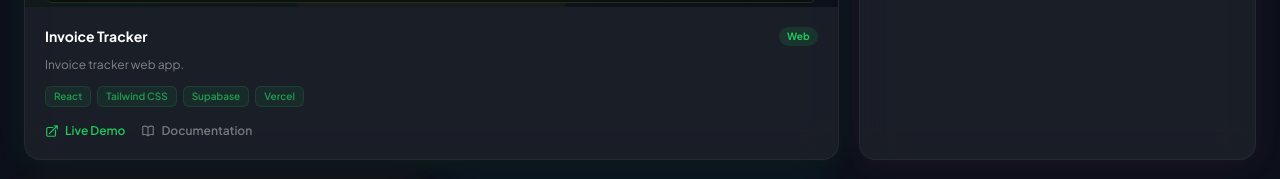
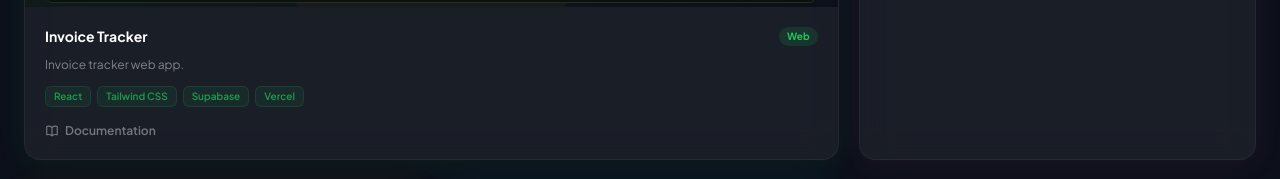
Before and after one commit to Pipip-zen/portofolio-website, a React (Vite) app: page / in a window 1280 px wide. Shown: the part 7520-7699 px from the top of the page. Built offline with nearby package versions, Linux system fonts and the light colour scheme.

Commit message:
feat: add portfolio images for Agrisonta and Invoice Tracker

```diff
--- a/src/components/Portfolio.jsx
+++ b/src/components/Portfolio.jsx
@@ -37,7 +37,6 @@ const projects = [
         screen: '#0d2010',
         mockupType: 'laptop',
         image: '/portofolio/invoice.png',
-        demoUrl: 'https://invoice-generator-khaki-nu.vercel.app/dashboard',
         githubUrl: 'https://invoice-generator-doc.vercel.app/',
         githubLabel: 'Documentation',
     },
```
Also changed, not shown: public/portofolio/agrisonta.png (added), public/portofolio/invoice.png (added).
